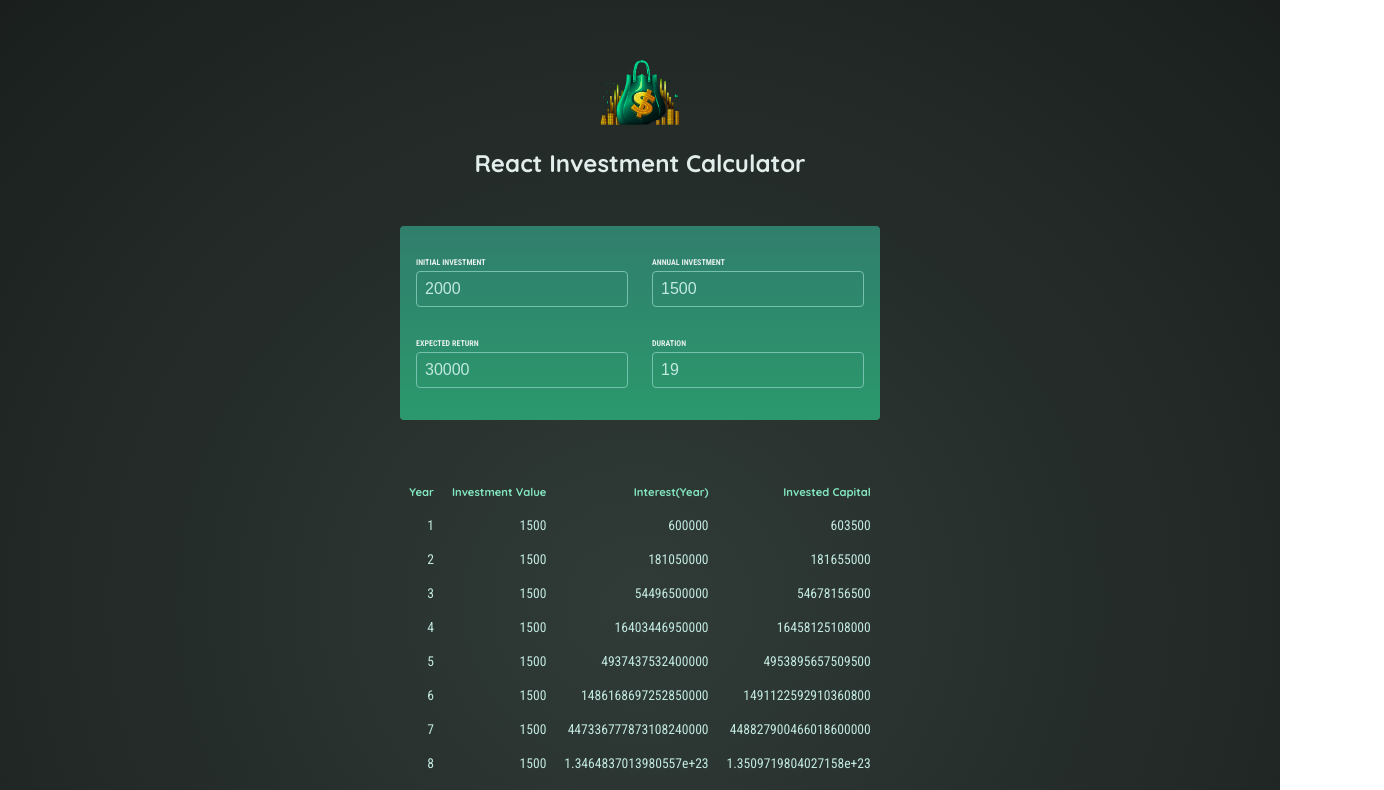
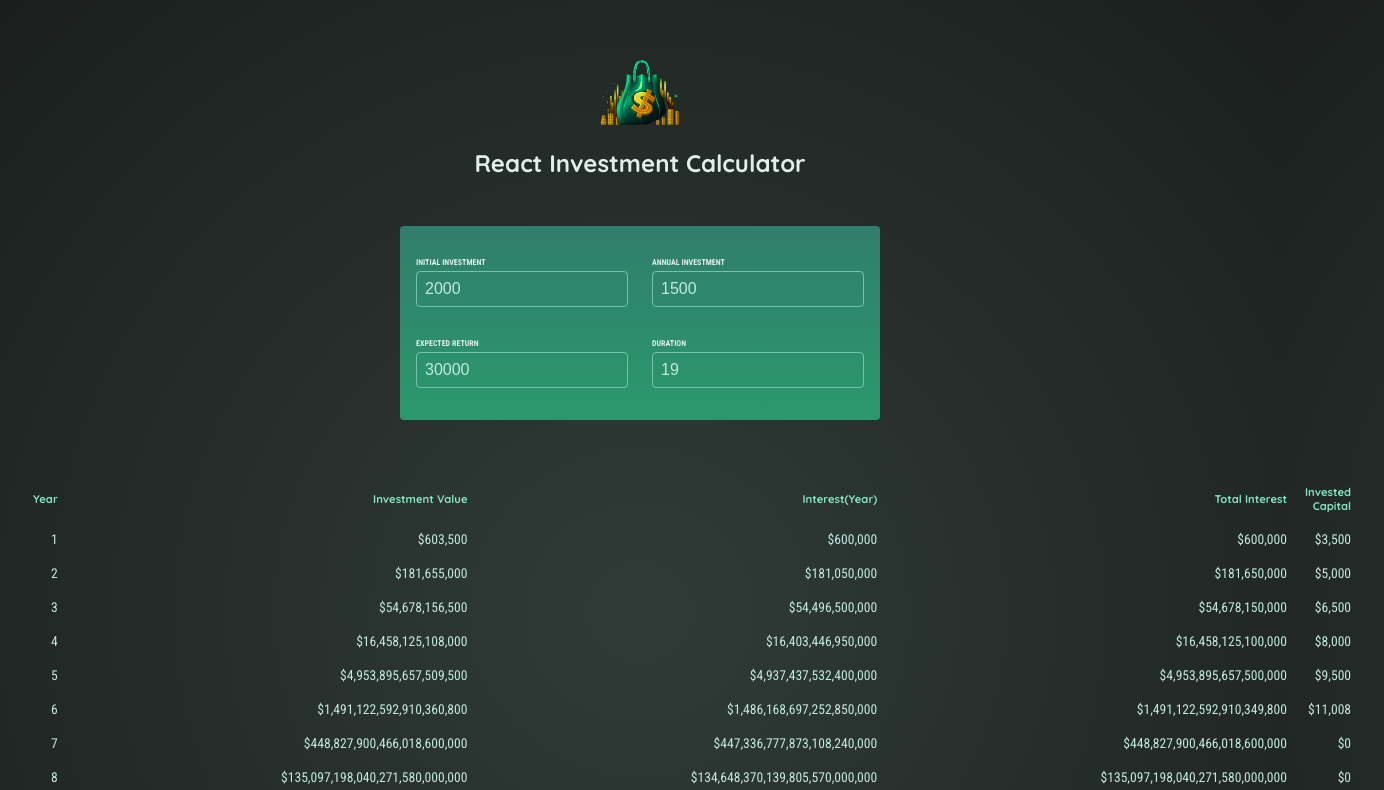
Before and after one commit to adixadymak/react-learning-project-3, a React (Vite) app: page / in a window 1280 px wide. Shown: the top 790 px of the page, 1384 px wide, since content can reach past the window. Built offline with nearby package versions, Linux system fonts and the light colour scheme.

Commit message:
Feature: Outputting the result more professionally

```diff
--- a/src/Components/Results.jsx
+++ b/src/Components/Results.jsx
@@ -1,8 +1,11 @@
-import { calculateInvestmentResults } from "../util/investment.js";
+import { calculateInvestmentResults, formatter } from "../util/investment.js";
 
 export default function Results({ input }) {
   const investmentResults = calculateInvestmentResults(input);
-
+  const initialInvestment =
+    investmentResults[0].valueEndOfYear -
+    investmentResults[0].interest -
+    investmentResults[0].annualInvestment;
   console.log(investmentResults);
 
   return (
@@ -12,18 +15,28 @@ export default function Results({ input }) {
           <th>Year</th>
           <th>Investment Value</th>
           <th>Interest(Year)</th>
+          <th>Total Interest</th>
           <th>Invested Capital</th>
         </tr>
       </thead>
       <tbody>
-        {investmentResults.map((result) => (
-          <tr>
-            <td>{result.year}</td>
-            <td>{result.annualInvestment}</td>
-            <td>{result.interest}</td>
-            <td>{result.valueEndOfYear}</td>
-          </tr>
-        ))}
+        {investmentResults.map((result) => {
+          const totalInvestment =
+            result.valueEndOfYear -
+            result.annualInvestment * result.year -
+            initialInvestment;
+
+          const totalAmountInvested = result.valueEndOfYear - totalInvestment;
+          return (
+            <tr key={result.year}>
+              <td>{result.year}</td>
+              <td>{formatter.format(result.valueEndOfYear)}</td>
+              <td>{formatter.format(result.interest)}</td>
+              <td>{formatter.format(totalInvestment)}</td>
+              <td>{formatter.format(totalAmountInvested)}</td>
+            </tr>
+          );
+        })}
       </tbody>
     </table>
   );
```
